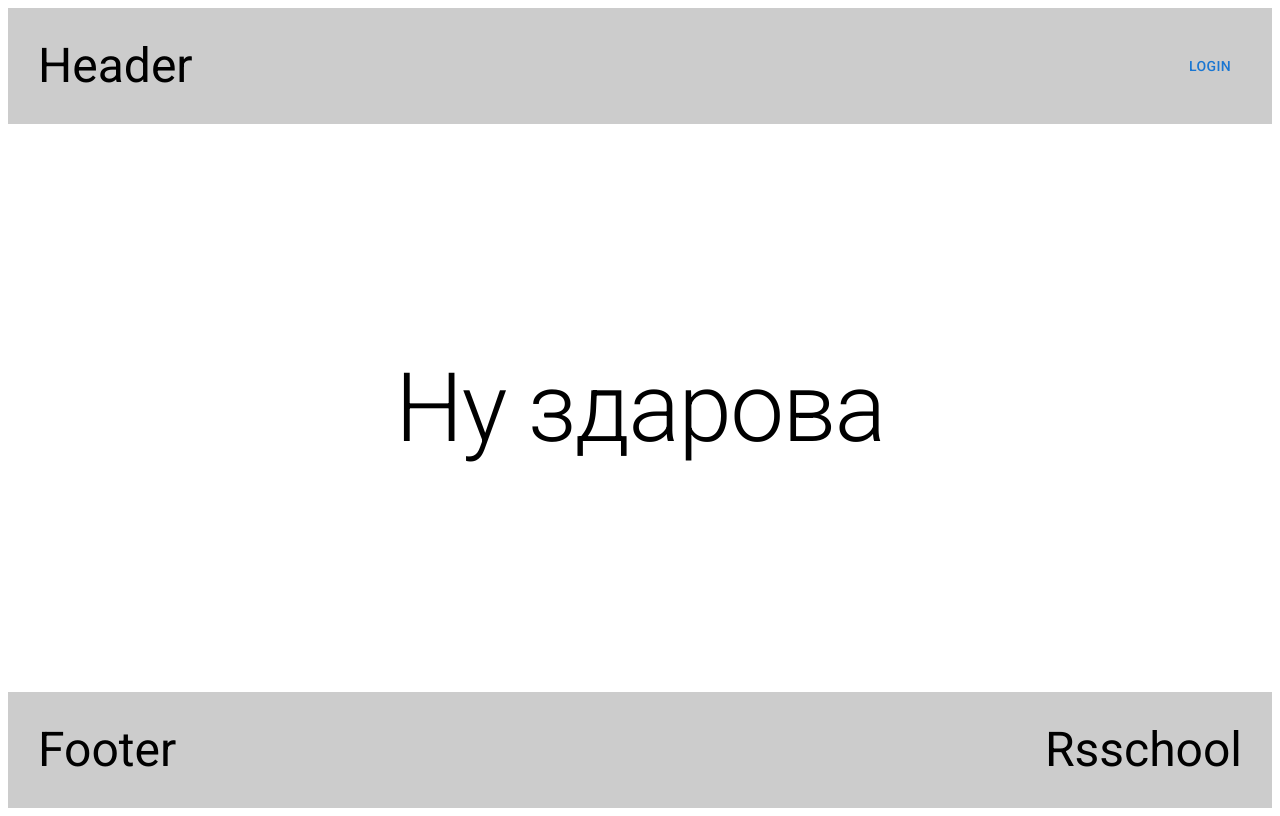
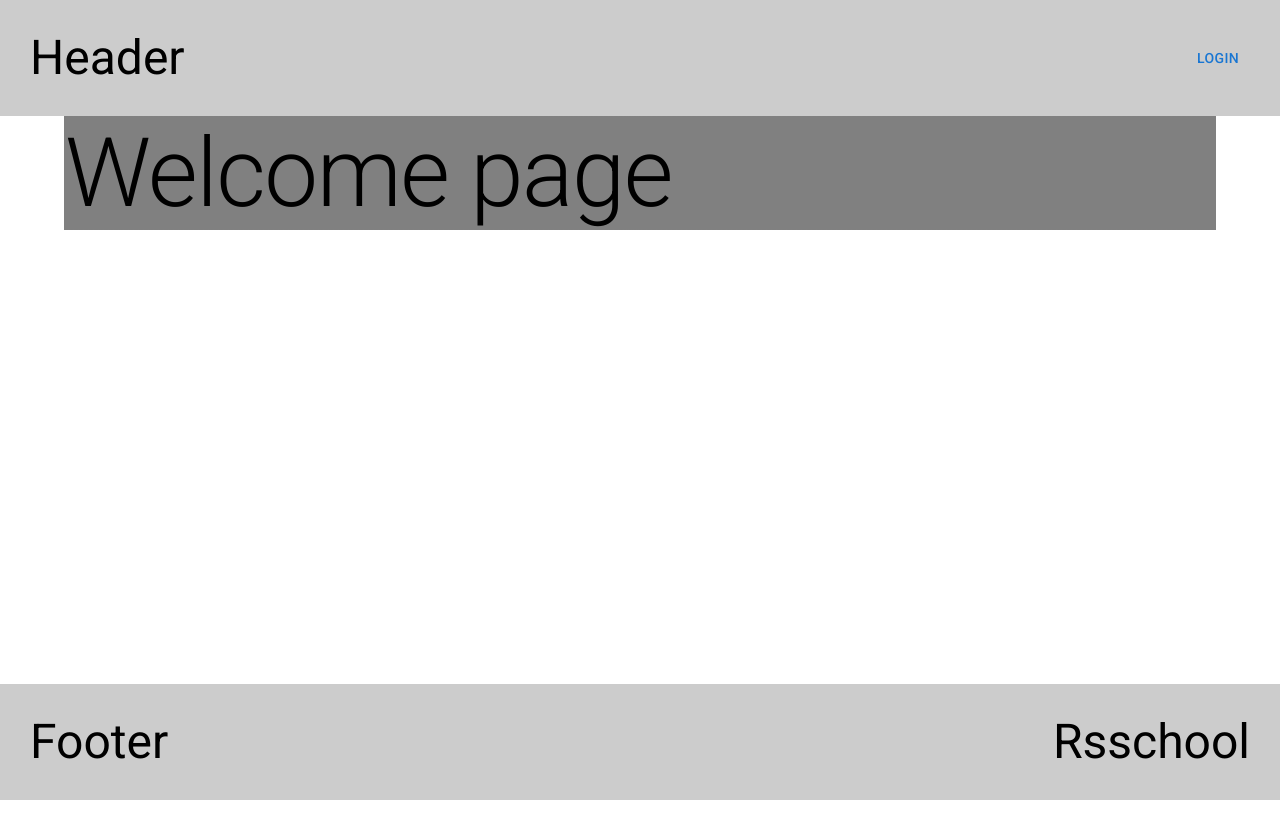
Before and after one commit to wayjewish/project-management-app, a React app: page / in a window 1280 px wide. Built offline with nearby package versions, Linux system fonts and the light colour scheme.

Commit message:
fix: style-loader conflict

```diff
--- a/package.json
+++ b/package.json
@@ -36,6 +36,7 @@
     "@typescript-eslint/parser": "^5.22.0",
     "babel-loader": "^8.2.5",
     "copy-webpack-plugin": "^10.2.4",
+    "css-loader": "^6.7.1",
     "css-minimizer-webpack-plugin": "^3.4.1",
     "eslint": "^8.14.0",
     "eslint-config-prettier": "^8.5.0",
--- a/src/App.tsx
+++ b/src/App.tsx
@@ -1,8 +1,13 @@
 import React from 'react';
+
+import Container from '@mui/material/Container';
+import Box from '@mui/material/Box';
 import Typography from '@mui/material/Typography';
 import styled from '@emotion/styled';
+
 import Footer from './components/footer/Footer';
 import Header from './components/header/Header';
+
 
 const Wrap = styled.div`
   display: flex;
@@ -12,15 +17,22 @@ const Wrap = styled.div`
   height: 100vh;
 `;
 
+const Main = styled.main`
+  width: 100%;
+  height: 100%;
+`;
+
 function App() {
   return (
     <Wrap>
       <Header />
-      <main className="main">
-        <Typography variant="h1">
-          Ну здарова
-        </Typography>
-      </main>
+      <Main>
+        <Container>
+          <Box component="div" sx={{ border: '1px dashed grey', background: 'grey' }}>
+            <Typography variant="h1">Welcome page</Typography>
+          </Box>
+        </Container>
+      </Main>
       <Footer />
     </Wrap>
   );
--- /dev/null
+++ b/src/index.css
@@ -0,0 +1,4 @@
+* {
+  margin: 0;
+  padding: 0;
+}
--- a/src/index.tsx
+++ b/src/index.tsx
@@ -1,5 +1,6 @@
 import React from 'react';
 import { createRoot } from 'react-dom/client';
+import './index.css';
 import App from './App';
 
 const container = document.getElementById('root');
--- a/webpack.config.ts
+++ b/webpack.config.ts
@@ -45,7 +45,7 @@ const generateConfig: WebpackConfigurationGenerator = (env, argv) => {
         },
         {
           test: /\.css$/,
-          use: [MiniCssExtractPlugin.loader, 'style-loader', 'css-loader'],
+          use: [MiniCssExtractPlugin.loader, 'css-loader'],
         },
         {
           test: /\.(png|svg|jpg|jpeg|gif)$/i,
```
Also changed, not shown: 1 other file (tests, documents, lock files or other folders).
